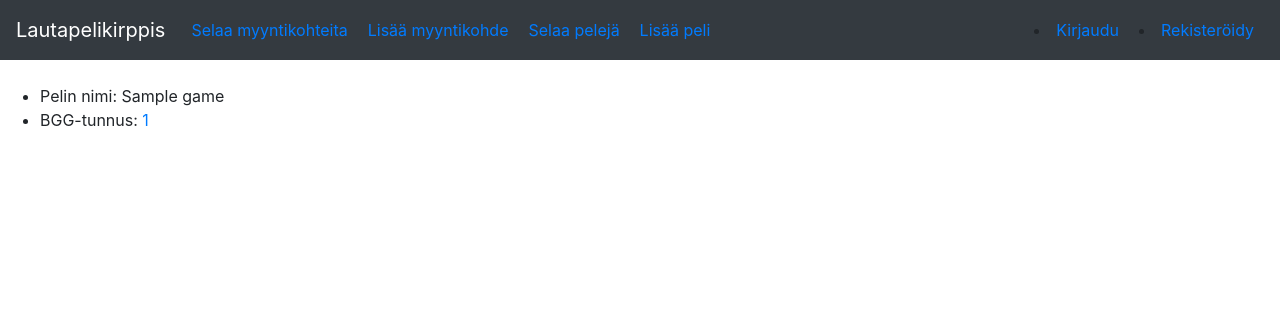
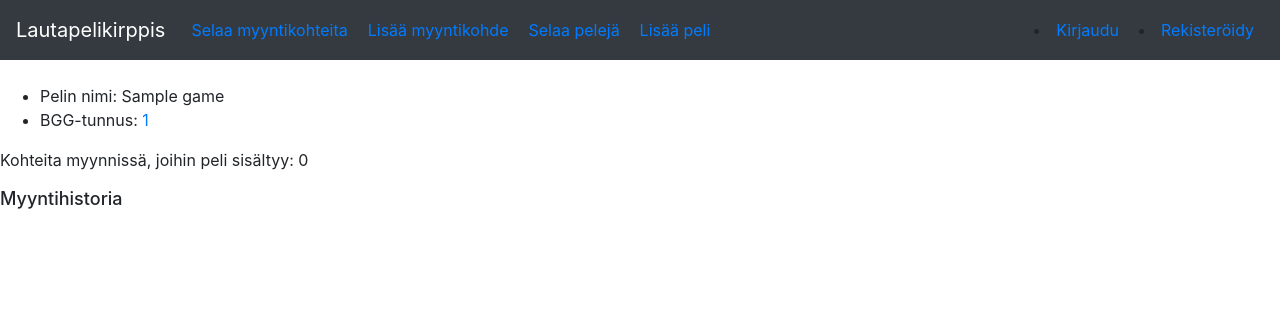
Before and after one commit to AaaDee/Lautapelikirppis, a Flask app: page /games/view/1 in a window 1280 px wide. Shown: the top 320 px of the page. Run offline with Flask 2, Linux system fonts and the light colour scheme; tables that the repository leaves empty hold one stand-in row (values such as "Sample post"); some libraries are stand-ins or nearby versions.

Commit message:
heroku troubleshoot 2

```diff
--- a/application/templates/games/game.html
+++ b/application/templates/games/game.html
@@ -7,5 +7,8 @@
     <li>BGG-tunnus: {{ render_BGG_link(game.bgg) }}</li>
 </ul>
 
+<p>Kohteita myynnissä, joihin peli sisältyy: {{ game.calculate_number_on_sale() }}</p>
+
+<h2 class = "subTitle">Myyntihistoria</h2>
 
 {% endblock %}
```
